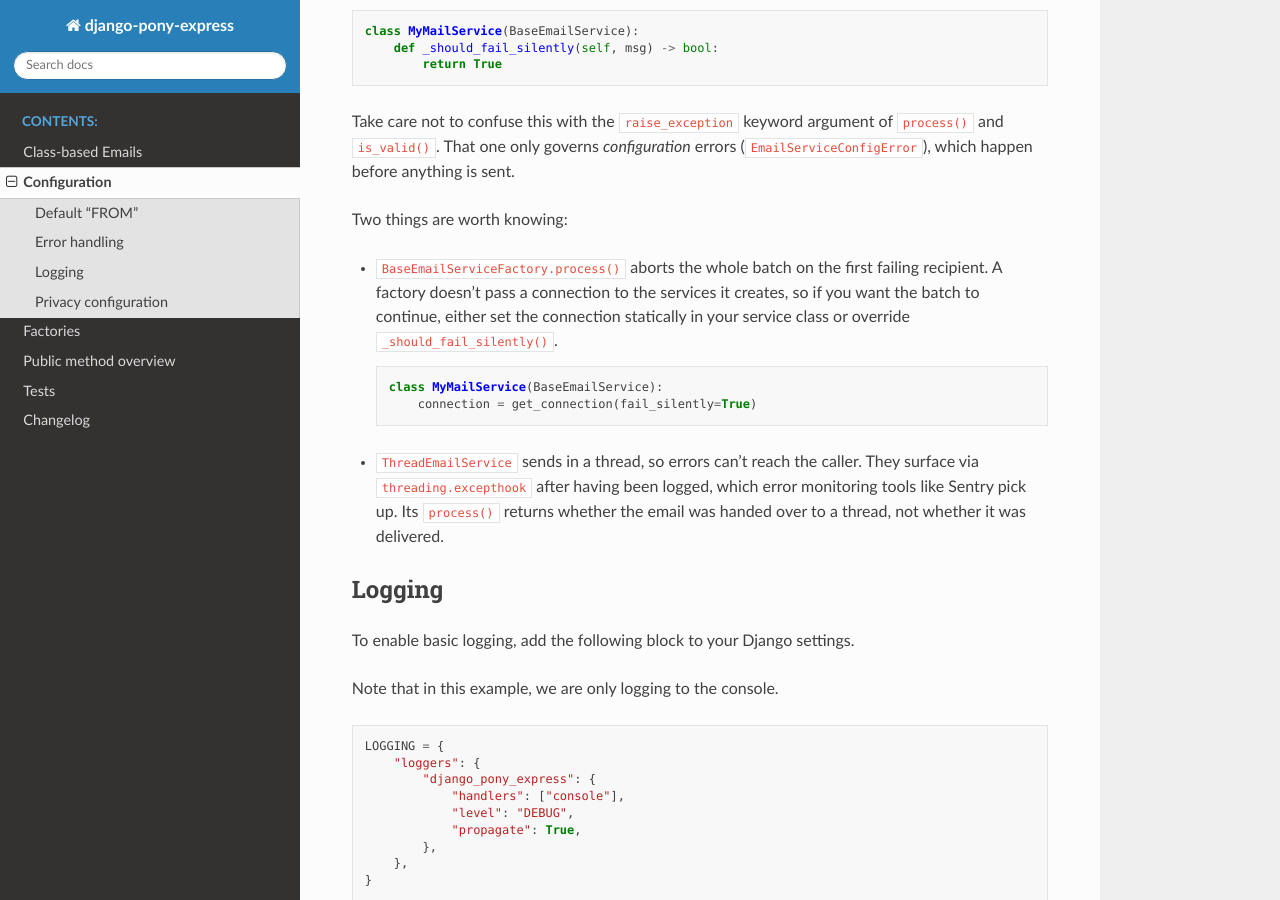
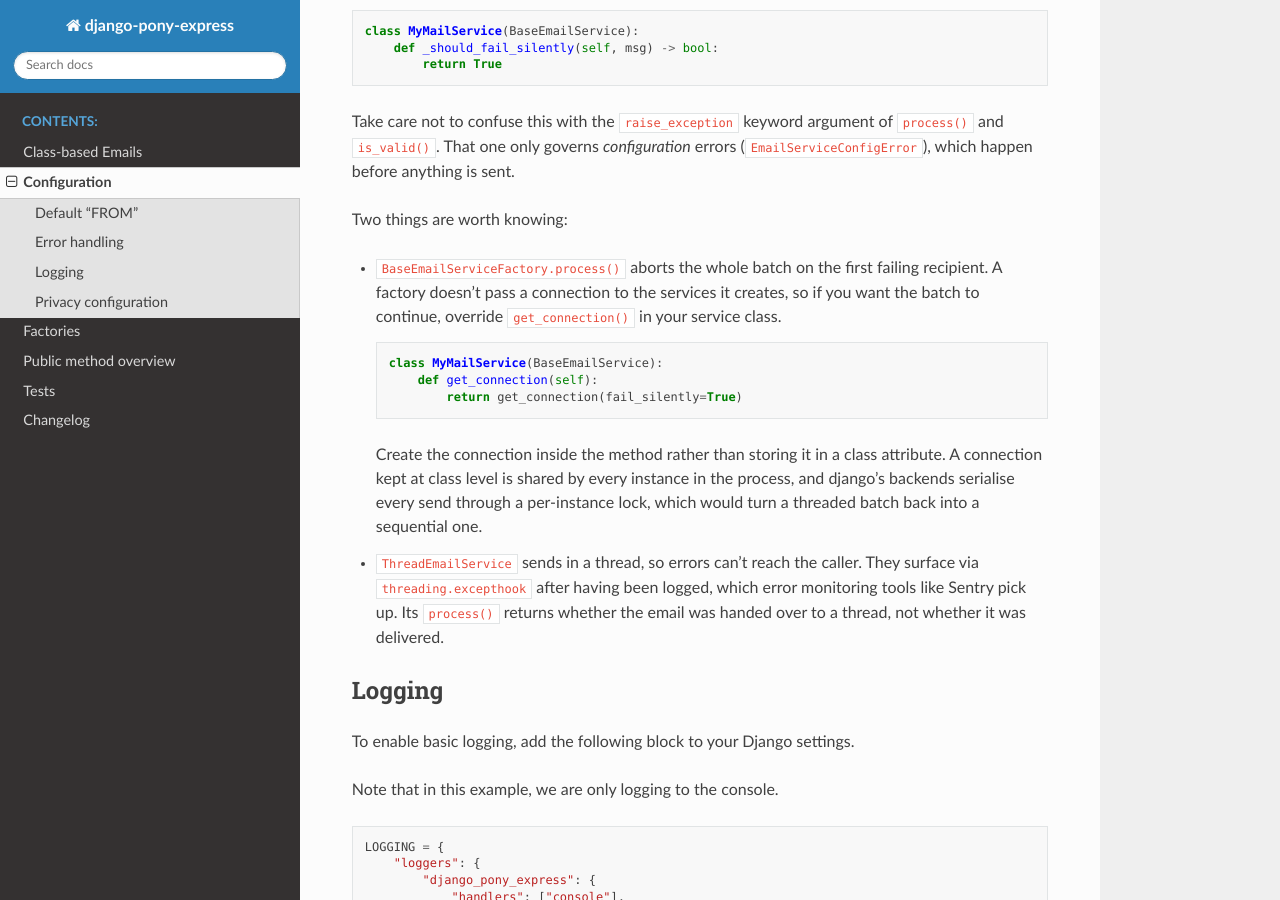
Before and after one commit to ambient-innovation/django-pony-express, a Sphinx documentation site: the page built from docs/features/configuration.md, in a window 1280 px wide and 900 px high, scrolled down 1018 px. Built offline with Sphinx 7.4.7 and the Read the Docs theme 3.1.0, drawn with Linux system fonts in a browser that asks for light colours.

Commit message:
Resolve the connection through a `get_connection()` accessor
Every other configurable attribute of `BaseEmailService` is read through a
`get_*()` hook, `connection` was the only one read raw. Routing it through
an accessor replaces the class-attribute fallback in `__init__`, which was
a fourth way of resolving a configurable value and pointed users at a
process-wide shared backend: django's backends serialise every send through
a per-instance lock, so a class-level connection would have turned a
threaded batch back into a sequential one.

Also simplified along the way:

* `_send_and_log_email()` returns early on the swallow path, which removes
  the `result` pre-init and the `try/except/else`
* `_log_send_result()` branches flat instead of mixing nested and flat arms
* Declared the broken test backend path once, next to the class it names
* Applied the existing `_build_service()` helper to all thread tests, and
  dropped the two which duplicated base class coverage
* Dropped a raise test which was identical to its neighbour, since
  `mail.get_connection()` already defaults to `fail_silently=False`

Co-Authored-By: Claude Opus 5 (1M context) <noreply@anthropic.com>

````diff
--- a/docs/features/configuration.md
+++ b/docs/features/configuration.md
@@ -47,13 +47,18 @@ governs *configuration* errors (`EmailServiceConfigError`), which happen before
 Two things are worth knowing:
 
 * `BaseEmailServiceFactory.process()` aborts the whole batch on the first failing recipient. A factory doesn't pass a
-  connection to the services it creates, so if you want the batch to continue, either set the connection statically in
-  your service class or override `_should_fail_silently()`.
+  connection to the services it creates, so if you want the batch to continue, override `get_connection()` in your
+  service class.
 
   ```python
   class MyMailService(BaseEmailService):
-      connection = get_connection(fail_silently=True)
+      def get_connection(self):
+          return get_connection(fail_silently=True)
   ```
+
+  Create the connection inside the method rather than storing it in a class attribute. A connection kept at class
+  level is shared by every instance in the process, and django's backends serialise every send through a per-instance
+  lock, which would turn a threaded batch back into a sequential one.
 
 * `ThreadEmailService` sends in a thread, so errors can't reach the caller. They surface via `threading.excepthook`
   after having been logged, which error monitoring tools like Sentry pick up. Its `process()` returns whether the email
````
Also changed, not shown: CHANGES.md (+4 -4 lines), docs/features/internal_api.md (+6 -1 lines), 6 other files.
